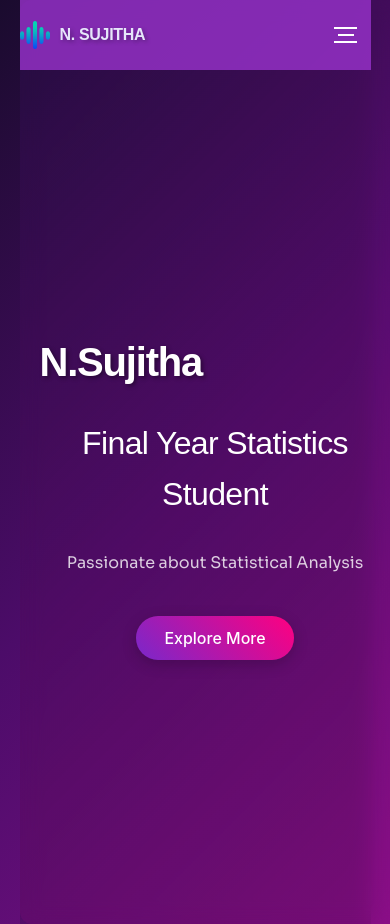
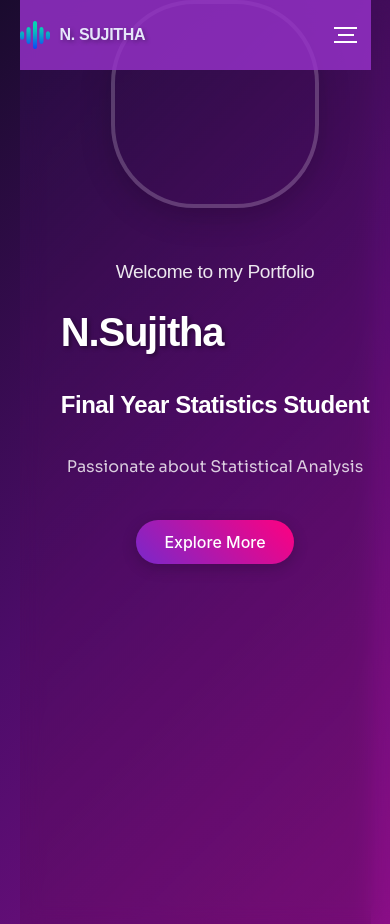
Before and after one commit to nahaksujitha10/portfolio_sujitha, a Flask app: page / in a window 390 px wide. Run offline with Flask 3, Linux system fonts and the light colour scheme.

Commit message:
Update index.html

```diff
--- a/templates/index.html
+++ b/templates/index.html
@@ -2284,6 +2284,58 @@
         font-size: 1em;
       }
     }
+
+    /* Add these styles in the existing <style> tag */
+
+    /* Update the intro banner layout */
+    .intro--banner {
+      display: flex;
+      justify-content: space-between;
+      align-items: center;
+      padding: 40px;
+      gap: 40px;
+    }
+
+    .greeting-text {
+      flex: 1;
+      padding-right: 20px;
+    }
+
+    /* Add profile image styles */
+    .profile-image-container {
+      width: 300px;
+      height: 450px;
+      border-radius: 40%;
+      overflow: hidden;
+      border: 4px solid rgba(255, 255, 255, 0.2);
+      box-shadow: 0 8px 32px rgba(0, 0, 0, 0.2);
+      flex-shrink: 0;
+    }
+
+    .profile-image-container img {
+      width: 100%;
+      height: 100%;
+      object-fit: cover;
+    }
+
+    /* Responsive adjustments */
+    @media (max-width: 768px) {
+      .intro--banner {
+        flex-direction: column-reverse;
+        padding: 20px;
+        gap: 30px;
+      }
+
+      .profile-image-container {
+        width: 200px;
+        height: 200px;
+      }
+
+      .greeting-text {
+        padding-right: 0;
+        text-align: center;
+      }
+    }
   </style>
 </head>
 <body>
@@ -2328,7 +2380,6 @@
           <li class="l-section section section--is-active">
             <div class="intro">
               <div class="intro--banner">
-                <div class="home-content">
                 <div class="greeting-text">
                   <h3 class="subtitle">Welcome to my Portfolio</h3>
                   <h1 class="main-title">N.Sujitha</h1>
@@ -2342,6 +2393,8 @@
                     </button>
                   </div>
                 </div>
+                <div class="profile-image-container">
+                  <img src="{{ url_for('static', filename='img/suji.png') }}" alt="N. Sujitha">
                 </div>
               </div>
             </div>
```
Lines whose indentation alone changed are shown as unchanged.
